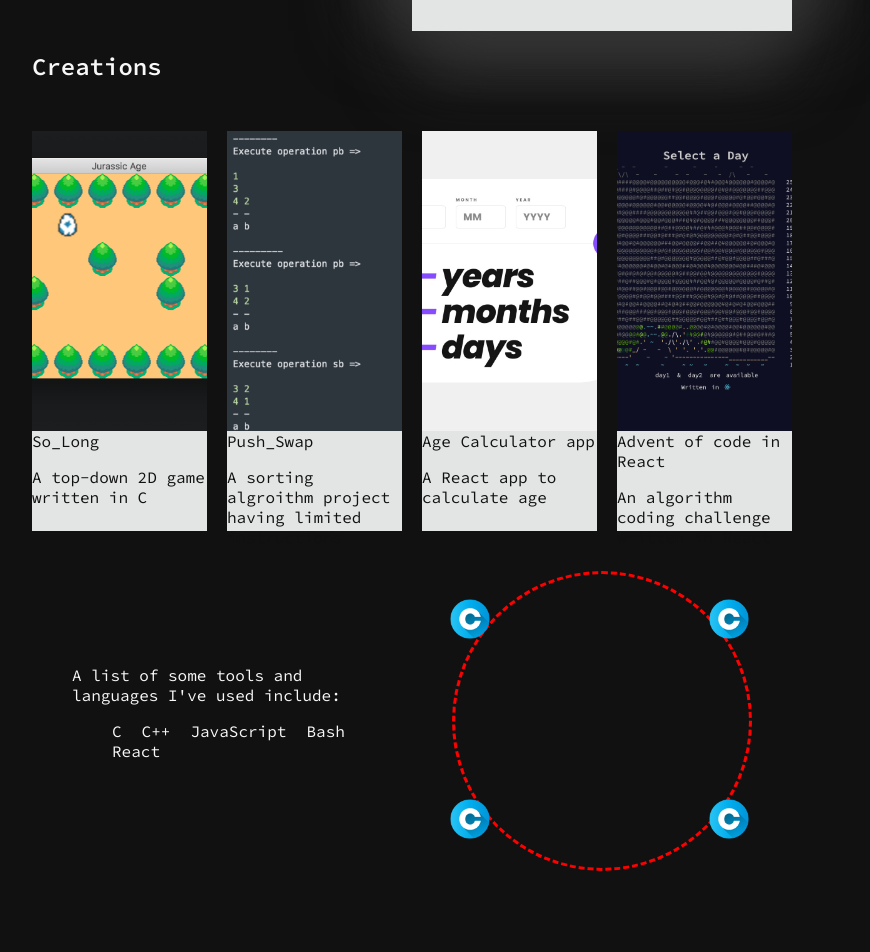
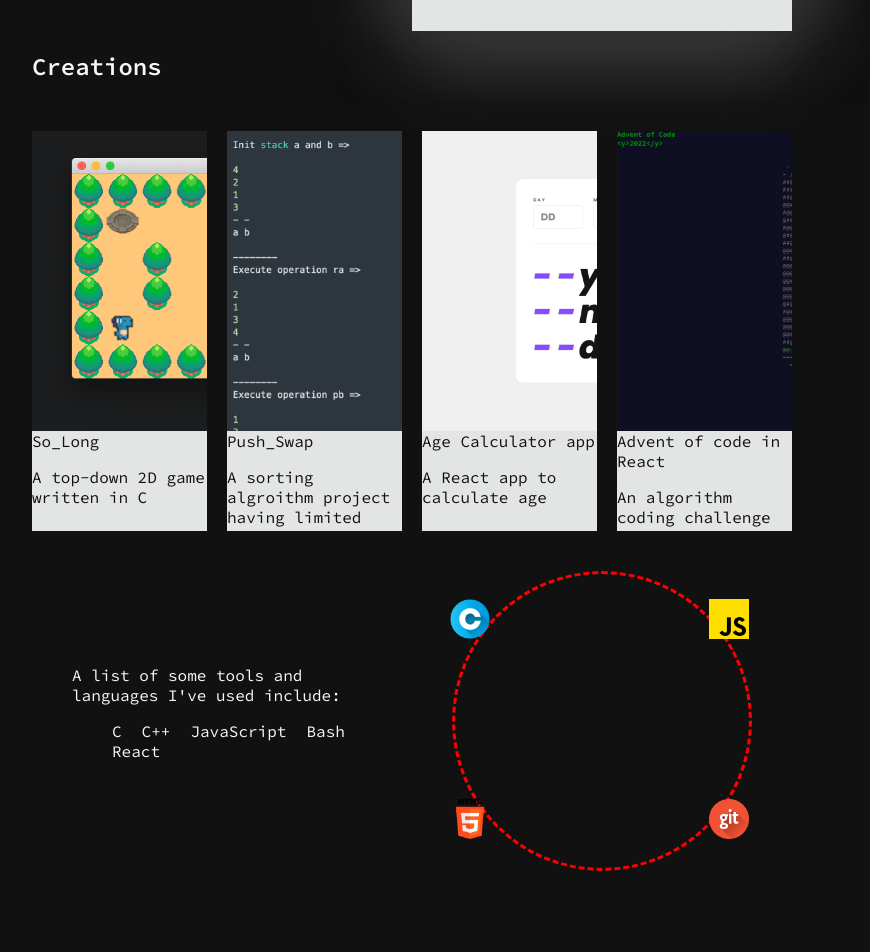
Before and after one commit to JideOgunlana/portfolio_site, a React (Create React App) app: page / in a window 1280 px wide. Shown: the part 780-1732 px from the top of the page, without its empty margins (228-1098 px from the left). Built offline with nearby package versions, Linux system fonts and the light colour scheme.

Commit message:
transition style added to card component

```diff
--- a/src/components/Card/Card.tsx
+++ b/src/components/Card/Card.tsx
@@ -1,4 +1,4 @@
-import React from "react";
+import React, { useState } from "react";
 import "./card.css";
 
 type CardProps = {
@@ -8,17 +8,32 @@ type CardProps = {
 }
 
 const Card: React.FC<CardProps> = ({title, content, source}) => {
+    const [cardHoverState, setCardHoverState] = useState(false);
+
     return (
-        <div className="card">
+        <div
+            className="card"
+            onMouseEnter={() => setCardHoverState(true)}
+            onMouseLeave={() => setCardHoverState(false)}
+        >
             <div className="card-image">
                 <div
                     style={
+                        cardHoverState ?
                         {
                             background: `URL(${source})`,
                             backgroundSize: "cover",
-                            backgroundPosition: "center"
+                            backgroundPosition: "center",
+                            transition: "0.5s"
                         }
-                    }>
+                        :
+                        {
+                            background: `URL(${source})`,
+                            backgroundSize: "cover",
+                            transition: "1s"
+                        }
+                    }
+                >
                 </div>
             </div>
             <div className="card-text">
--- a/src/containers/Main/Main.tsx
+++ b/src/containers/Main/Main.tsx
@@ -5,6 +5,7 @@ import me from "../../assets/images/me.png";
 import imgC from "../../assets/images/c.png";
 import imgJS from "../../assets/images/js.png";
 import imgHTML from "../../assets/images/html-5.png";
+import imgGit from "../../assets/images/git.png";
 import imgSoLong from "../../assets/images/map02.png";
 import imgPushSwap from "../../assets/images/push_swap.png";
 import imgAgeCalc from "../../assets/images/age_calculator.jpg";
@@ -70,13 +71,13 @@ const Main = () => {
                         <img src={imgC} width={40} />
                     </div>
                     <div className="images">
-                        <img src={imgC} width={40} />
+                        <img src={imgJS} width={40} />
                     </div>
                     <div className="images">
-                        <img src={imgC} width={40} />
+                        <img src={imgHTML} width={40} />
                     </div>
                     <div className="images">
-                        <img src={imgC} width={40} />
+                        <img src={imgGit} width={40} />
                     </div>
                 </div>
             </div>
```
